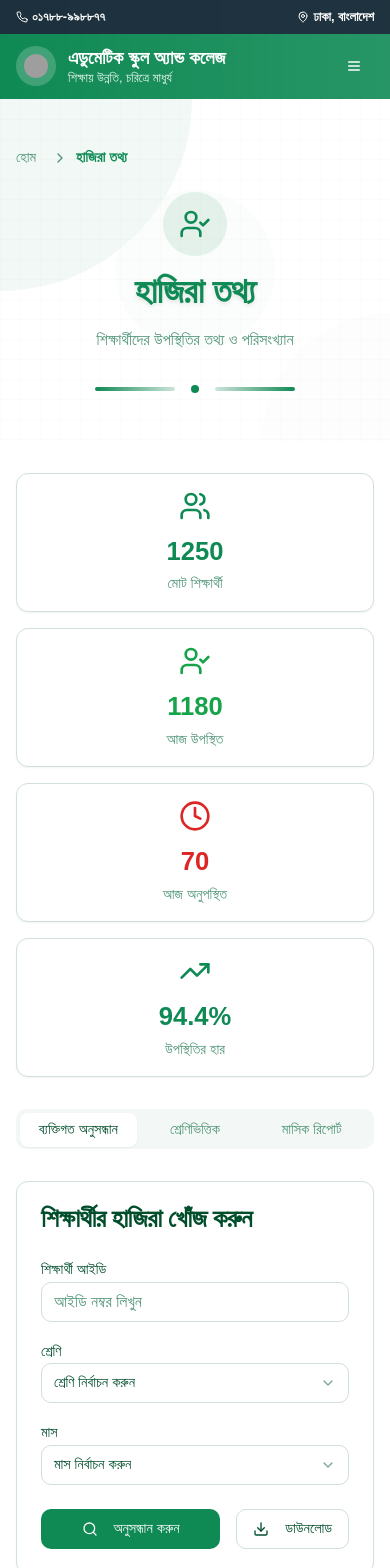
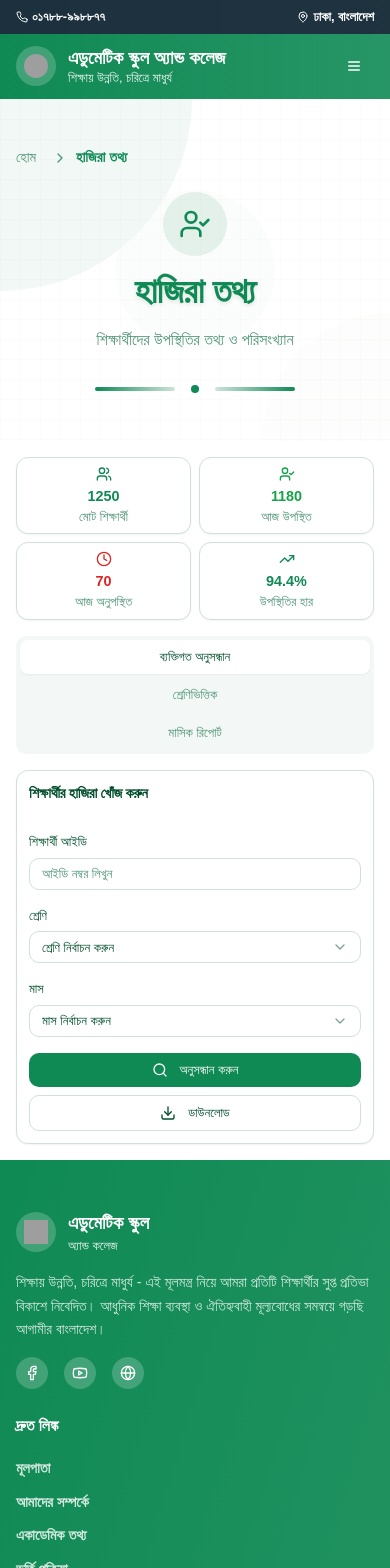
Before and after one commit to AHKWebfix/edumatic-shiksha-sangha, a React (Vite) app: page /attendance in a window 390 px wide. Shown: the top 1568 px of the page. Built offline with nearby package versions, Linux system fonts and the light colour scheme; grey boxes are pictures that could not be loaded; a web font is replaced by a local one.

Commit message:
Responsive Attendance Page
Made the attendance page fully responsive by optimizing tabs, buttons, and title font sizes for mobile view.

```diff
--- a/src/pages/AttendancePage.tsx
+++ b/src/pages/AttendancePage.tsx
@@ -1,3 +1,4 @@
+
 import Header from "@/components/Header";
 import Footer from "@/components/Footer";
 import PageHeader from "@/components/PageHeader";
@@ -55,99 +56,118 @@ const AttendancePage = () => {
         ]}
       />
 
-      <main className="container mx-auto py-8 px-4">
+      <main className="container mx-auto py-4 sm:py-6 lg:py-8 px-4">
         {/* Daily Stats */}
-        <div className="grid md:grid-cols-4 gap-4 mb-8">
-          <Card>
-            <CardContent className="p-4 text-center">
-              <Users className="h-8 w-8 mx-auto text-primary mb-2" />
-              <h3 className="text-2xl font-bold text-primary">{attendanceStats.totalStudents}</h3>
-              <p className="text-sm text-muted-foreground">মোট শিক্ষার্থী</p>
+        <div className="grid grid-cols-2 md:grid-cols-4 gap-2 sm:gap-4 mb-4 sm:mb-6 lg:mb-8">
+          <Card className="shadow-sm">
+            <CardContent className="p-2 sm:p-4 text-center">
+              <Users className="h-4 w-4 sm:h-6 sm:w-6 lg:h-8 lg:w-8 mx-auto text-primary mb-1 sm:mb-2" />
+              <h3 className="text-sm sm:text-lg lg:text-2xl font-bold text-primary">{attendanceStats.totalStudents}</h3>
+              <p className="text-xs sm:text-sm text-muted-foreground">মোট শিক্ষার্থী</p>
             </CardContent>
           </Card>
 
-          <Card>
-            <CardContent className="p-4 text-center">
-              <UserCheck className="h-8 w-8 mx-auto text-green-600 mb-2" />
-              <h3 className="text-2xl font-bold text-green-600">{attendanceStats.presentToday}</h3>
-              <p className="text-sm text-muted-foreground">আজ উপস্থিত</p>
+          <Card className="shadow-sm">
+            <CardContent className="p-2 sm:p-4 text-center">
+              <UserCheck className="h-4 w-4 sm:h-6 sm:w-6 lg:h-8 lg:w-8 mx-auto text-green-600 mb-1 sm:mb-2" />
+              <h3 className="text-sm sm:text-lg lg:text-2xl font-bold text-green-600">{attendanceStats.presentToday}</h3>
+              <p className="text-xs sm:text-sm text-muted-foreground">আজ উপস্থিত</p>
             </CardContent>
           </Card>
 
-          <Card>
-            <CardContent className="p-4 text-center">
-              <Clock className="h-8 w-8 mx-auto text-red-600 mb-2" />
-              <h3 className="text-2xl font-bold text-red-600">{attendanceStats.absentToday}</h3>
-              <p className="text-sm text-muted-foreground">আজ অনুপস্থিত</p>
+          <Card className="shadow-sm">
+            <CardContent className="p-2 sm:p-4 text-center">
+              <Clock className="h-4 w-4 sm:h-6 sm:w-6 lg:h-8 lg:w-8 mx-auto text-red-600 mb-1 sm:mb-2" />
+              <h3 className="text-sm sm:text-lg lg:text-2xl font-bold text-red-600">{attendanceStats.absentToday}</h3>
+              <p className="text-xs sm:text-sm text-muted-foreground">আজ অনুপস্থিত</p>
             </CardContent>
           </Card>
 
-          <Card>
-            <CardContent className="p-4 text-center">
-              <TrendingUp className="h-8 w-8 mx-auto text-primary mb-2" />
-              <h3 className="text-2xl font-bold text-primary">{attendanceStats.attendanceRate}%</h3>
-              <p className="text-sm text-muted-foreground">উপস্থিতির হার</p>
+          <Card className="shadow-sm">
+            <CardContent className="p-2 sm:p-4 text-center">
+              <TrendingUp className="h-4 w-4 sm:h-6 sm:w-6 lg:h-8 lg:w-8 mx-auto text-primary mb-1 sm:mb-2" />
+              <h3 className="text-sm sm:text-lg lg:text-2xl font-bold text-primary">{attendanceStats.attendanceRate}%</h3>
+              <p className="text-xs sm:text-sm text-muted-foreground">উপস্থিতির হার</p>
             </CardContent>
           </Card>
         </div>
 
         <Tabs defaultValue="individual" className="w-full">
-          <TabsList className="grid w-full grid-cols-3 mb-8">
-            <TabsTrigger value="individual">ব্যক্তিগত অনুসন্ধান</TabsTrigger>
-            <TabsTrigger value="class">শ্রেণিভিত্তিক</TabsTrigger>
-            <TabsTrigger value="monthly">মাসিক রিপোর্ট</TabsTrigger>
+          <TabsList className="grid w-full grid-cols-1 sm:grid-cols-3 mb-4 sm:mb-6 lg:mb-8 h-auto sm:h-10">
+            <TabsTrigger
+              value="individual"
+              className="text-xs sm:text-sm lg:text-base py-2 sm:py-1.5 px-2 sm:px-3 mb-1 sm:mb-0"
+            >
+              ব্যক্তিগত অনুসন্ধান
+            </TabsTrigger>
+            <TabsTrigger
+              value="class"
+              className="text-xs sm:text-sm lg:text-base py-2 sm:py-1.5 px-2 sm:px-3 mb-1 sm:mb-0"
+            >
+              শ্রেণিভিত্তিক
+            </TabsTrigger>
+            <TabsTrigger
+              value="monthly"
+              className="text-xs sm:text-sm lg:text-base py-2 sm:py-1.5 px-2 sm:px-3"
+            >
+              মাসিক রিপোর্ট
+            </TabsTrigger>
           </TabsList>
 
           <TabsContent value="individual">
-            <Card>
-              <CardHeader>
-                <CardTitle>শিক্ষার্থীর হাজিরা খোঁজ করুন</CardTitle>
+            <Card className="shadow-sm">
+              <CardHeader className="p-3 sm:p-6">
+                <CardTitle className="text-sm sm:text-base lg:text-lg xl:text-xl">শিক্ষার্থীর হাজিরা খোঁজ করুন</CardTitle>
               </CardHeader>
-              <CardContent>
-                <div className="grid md:grid-cols-3 gap-4 mb-6">
+              <CardContent className="p-3 sm:p-6">
+                <div className="grid grid-cols-1 sm:grid-cols-2 lg:grid-cols-3 gap-3 sm:gap-4 mb-4 sm:mb-6">
                   <div>
-                    <Label htmlFor="student-id">শিক্ষার্থী আইডি</Label>
-                    <Input id="student-id" placeholder="আইডি নম্বর লিখুন" />
+                    <Label htmlFor="student-id" className="text-xs sm:text-sm lg:text-base">শিক্ষার্থী আইডি</Label>
+                    <Input
+                      id="student-id"
+                      placeholder="আইডি নম্বর লিখুন"
+                      className="text-xs sm:text-sm lg:text-base h-8 sm:h-10 mt-1"
+                    />
                   </div>
                   <div>
-                    <Label htmlFor="class-select">শ্রেণি</Label>
+                    <Label htmlFor="class-select" className="text-xs sm:text-sm lg:text-base">শ্রেণি</Label>
                     <Select>
-                      <SelectTrigger>
+                      <SelectTrigger className="text-xs sm:text-sm lg:text-base h-8 sm:h-10 mt-1">
                         <SelectValue placeholder="শ্রেণি নির্বাচন করুন" />
                       </SelectTrigger>
                       <SelectContent>
-                        <SelectItem value="6">ষষ্ঠ শ্রেণি</SelectItem>
-                        <SelectItem value="7">সপ্তম শ্রেণি</SelectItem>
-                        <SelectItem value="8">অষ্টম শ্রেণি</SelectItem>
-                        <SelectItem value="9">নবম শ্রেণি</SelectItem>
-                        <SelectItem value="10">দশম শ্রেণি</SelectItem>
+                        <SelectItem value="6" className="text-xs sm:text-sm">ষষ্ঠ শ্রেণি</SelectItem>
+                        <SelectItem value="7" className="text-xs sm:text-sm">সপ্তম শ্রেণি</SelectItem>
+                        <SelectItem value="8" className="text-xs sm:text-sm">অষ্টম শ্রেণি</SelectItem>
+                        <SelectItem value="9" className="text-xs sm:text-sm">নবম শ্রেণি</SelectItem>
+                        <SelectItem value="10" className="text-xs sm:text-sm">দশম শ্রেণি</SelectItem>
                       </SelectContent>
                     </Select>
                   </div>
-                  <div>
-                    <Label htmlFor="month-select">মাস</Label>
+                  <div className="sm:col-span-2 lg:col-span-1">
+                    <Label htmlFor="month-select" className="text-xs sm:text-sm lg:text-base">মাস</Label>
                     <Select>
-                      <SelectTrigger>
+                      <SelectTrigger className="text-xs sm:text-sm lg:text-base h-8 sm:h-10 mt-1">
                         <SelectValue placeholder="মাস নির্বাচন করুন" />
                       </SelectTrigger>
                       <SelectContent>
-                        <SelectItem value="january">জানুয়ারি</SelectItem>
-                        <SelectItem value="february">ফেব্রুয়ারি</SelectItem>
-                        <SelectItem value="march">মার্চ</SelectItem>
-                        <SelectItem value="april">এপ্রিল</SelectItem>
-                        <SelectItem value="may">মে</SelectItem>
+                        <SelectItem value="january" className="text-xs sm:text-sm">জানুয়ারি</SelectItem>
+                        <SelectItem value="february" className="text-xs sm:text-sm">ফেব্রুয়ারি</SelectItem>
+                        <SelectItem value="march" className="text-xs sm:text-sm">মার্চ</SelectItem>
+                        <SelectItem value="april" className="text-xs sm:text-sm">এপ্রিল</SelectItem>
+                        <SelectItem value="may" className="text-xs sm:text-sm">মে</SelectItem>
                       </SelectContent>
                     </Select>
                   </div>
                 </div>
 
-                <div className="flex gap-4">
-                  <Button className="flex-1">
-                    <Search className="h-4 w-4 mr-2" />
+                <div className="flex flex-col sm:flex-row gap-2 sm:gap-4">
+                  <Button className="flex-1 text-xs sm:text-sm lg:text-base h-8 sm:h-10">
+                    <Search className="h-3 w-3 sm:h-4 sm:w-4 mr-1 sm:mr-2" />
                     অনুসন্ধান করুন
                   </Button>
-                  <Button variant="outline">
-                    <Download className="h-4 w-4 mr-2" />
+                  <Button variant="outline" className="flex-1 sm:flex-none text-xs sm:text-sm lg:text-base h-8 sm:h-10">
+                    <Download className="h-3 w-3 sm:h-4 sm:w-4 mr-1 sm:mr-2" />
                     ডাউনলোড
                   </Button>
                 </div>
@@ -156,33 +176,33 @@ const AttendancePage = () => {
           </TabsContent>
 
           <TabsContent value="class">
-            <Card>
-              <CardHeader>
-                <CardTitle>আজকের শ্রেণিভিত্তিক উপস্থিতি</CardTitle>
+            <Card className="shadow-sm">
+              <CardHeader className="p-3 sm:p-6">
+                <CardTitle className="text-sm sm:text-base lg:text-lg xl:text-xl">আজকের শ্রেণিভিত্তিক উপস্থিতি</CardTitle>
               </CardHeader>
-              <CardContent>
+              <CardContent className="p-3 sm:p-6">
                 <div className="overflow-x-auto">
-                  <table className="w-full">
+                  <table className="w-full min-w-[500px] sm:min-w-full">
                     <thead>
                       <tr className="border-b">
-                        <th className="text-left p-3">শ্রেণি</th>
-                        <th className="text-left p-3">শাখা</th>
-                        <th className="text-center p-3">উপস্থিত</th>
-                        <th className="text-center p-3">মোট</th>
-                        <th className="text-center p-3">শতাংশ</th>
-                        <th className="text-center p-3">অবস্থা</th>
+                        <th className="text-left p-2 sm:p-3 text-xs sm:text-sm lg:text-base">শ্রেণি</th>
+                        <th className="text-left p-2 sm:p-3 text-xs sm:text-sm lg:text-base">শাখা</th>
+                        <th className="text-center p-2 sm:p-3 text-xs sm:text-sm lg:text-base">উপস্থিত</th>
+                        <th className="text-center p-2 sm:p-3 text-xs sm:text-sm lg:text-base">মোট</th>
+                        <th className="text-center p-2 sm:p-3 text-xs sm:text-sm lg:text-base">শতাংশ</th>
+                        <th className="text-center p-2 sm:p-3 text-xs sm:text-sm lg:text-base">অবস্থা</th>
                       </tr>
                     </thead>
                     <tbody>
                       {classAttendance.map((item, index) => (
                         <tr key={index} className="border-b hover:bg-muted/50">
-                          <td className="p-3 font-medium">{item.class}</td>
-                          <td className="p-3">{item.section}</td>
-                          <td className="p-3 text-center">{item.present}</td>
-                          <td className="p-3 text-center">{item.total}</td>
-                          <td className="p-3 text-center font-bold">{item.percentage}%</td>
-                          <td className="p-3 text-center">
-                            <Badge className={getAttendanceColor(item.percentage)}>
+                          <td className="p-2 sm:p-3 font-medium text-xs sm:text-sm lg:text-base">{item.class}</td>
+                          <td className="p-2 sm:p-3 text-xs sm:text-sm lg:text-base">{item.section}</td>
+                          <td className="p-2 sm:p-3 text-center text-xs sm:text-sm lg:text-base">{item.present}</td>
+                          <td className="p-2 sm:p-3 text-center text-xs sm:text-sm lg:text-base">{item.total}</td>
+                          <td className="p-2 sm:p-3 text-center font-bold text-xs sm:text-sm lg:text-base">{item.percentage}%</td>
+                          <td className="p-2 sm:p-3 text-center">
+                            <Badge className={`${getAttendanceColor(item.percentage)} text-xs px-1 py-0.5 sm:px-2 sm:py-1`}>
                               {item.percentage >= 95 ? 'চমৎকার' : item.percentage >= 90 ? 'ভাল' : 'উন্নতি প্রয়োজন'}
                             </Badge>
                           </td>
@@ -196,21 +216,21 @@ const AttendancePage = () => {
           </TabsContent>
 
           <TabsContent value="monthly">
-            <Card>
-              <CardHeader>
-                <CardTitle>মাসিক উপস্থিতির পরিসংখ্যান</CardTitle>
+            <Card className="shadow-sm">
+              <CardHeader className="p-3 sm:p-6">
+                <CardTitle className="text-sm sm:text-base lg:text-lg xl:text-xl">মাসিক উপস্থিতির পরিসংখ্যান</CardTitle>
               </CardHeader>
-              <CardContent>
-                <div className="grid md:grid-cols-2 lg:grid-cols-3 gap-4">
+              <CardContent className="p-3 sm:p-6">
+                <div className="grid grid-cols-1 sm:grid-cols-2 lg:grid-cols-3 gap-3 sm:gap-4">
                   {monthlyAttendance.map((item, index) => (
-                    <Card key={index} className="border-primary/20">
-                      <CardContent className="p-4 text-center">
+                    <Card key={index} className="border-primary/20 shadow-sm">
+                      <CardContent className="p-3 sm:p-4 text-center">
                         <div className="flex items-center justify-between mb-2">
-                          <h3 className="font-bold text-primary">{item.month}</h3>
-                          <TrendingUp className={`h-4 w-4 ${item.trend === 'up' ? 'text-green-600' : 'text-red-600'}`} />
+                          <h3 className="font-bold text-primary text-xs sm:text-sm lg:text-base">{item.month}</h3>
+                          <TrendingUp className={`h-3 w-3 sm:h-4 sm:w-4 ${item.trend === 'up' ? 'text-green-600' : 'text-red-600'}`} />
                         </div>
-                        <p className="text-2xl font-bold text-primary mb-1">{item.percentage}%</p>
-                        <p className="text-sm text-muted-foreground">গড় উপস্থিতি</p>
+                        <p className="text-lg sm:text-xl lg:text-2xl font-bold text-primary mb-1">{item.percentage}%</p>
+                        <p className="text-xs sm:text-sm text-muted-foreground">গড় উপস্থিতি</p>
                       </CardContent>
                     </Card>
                   ))}
```
